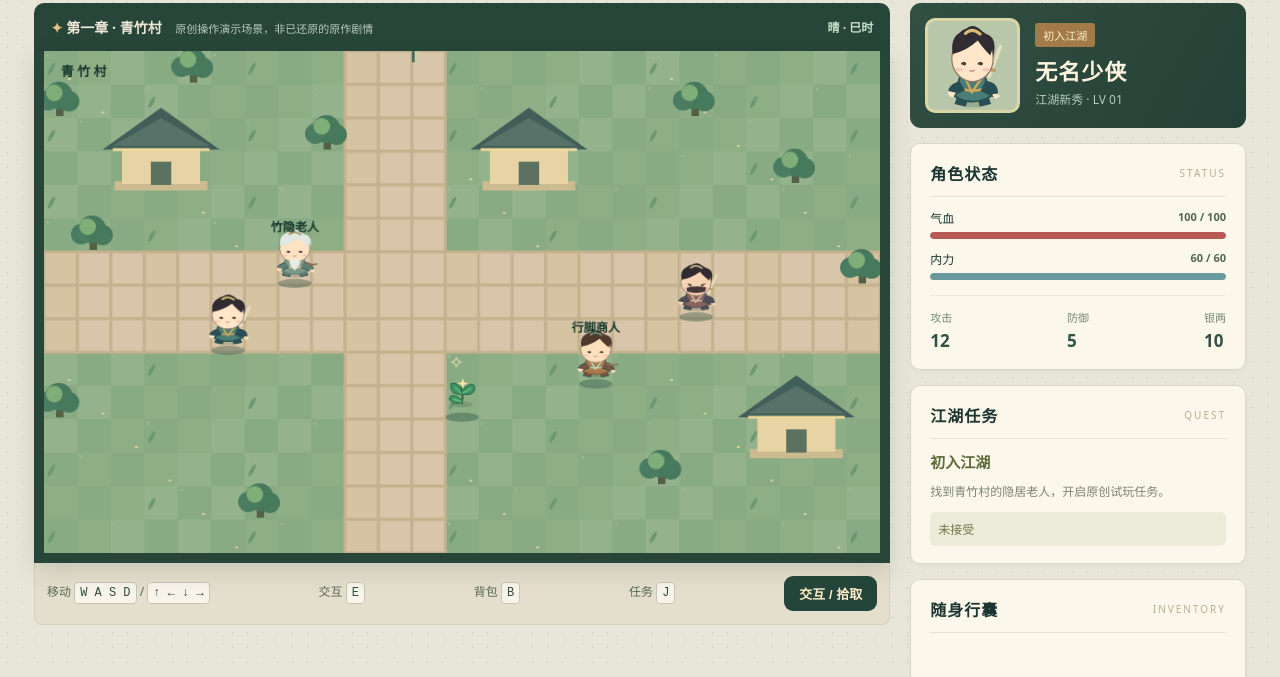
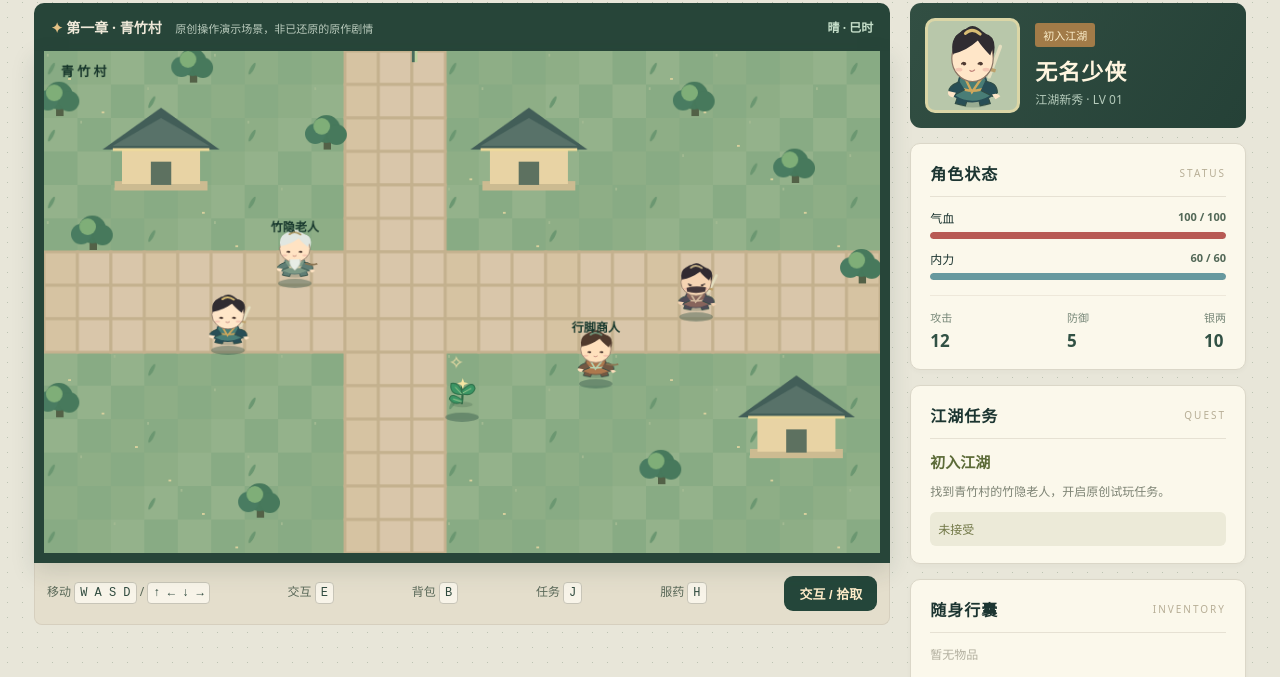
Before and after one commit to mjw3177109/newjingyong2, a website with bundled scripts: page index.html in a window 1280 px wide. Shown: the part 110-787 px from the top of the page. Built offline with nearby package versions, Linux system fonts and the light colour scheme.

Commit message:
ui: add field healing action and shortcut

```diff
--- a/index.html
+++ b/index.html
@@ -17,14 +17,14 @@
       <section class="game-area" aria-label="游戏场景">
         <div class="scene-heading"><div><span class="gold-dot">✦</span> 第一章 · 青竹村 <span class="subtitle">原创操作演示场景，非已还原的原作剧情</span></div><span class="map-label">晴 · 巳时</span></div>
         <div class="canvas-frame"><canvas id="game" width="900" height="540" aria-label="通过方向键移动角色，E键交互"></canvas><div id="dialog" class="dialog hidden" role="status"></div><div id="combat" class="combat hidden"><h2>竹林试炼</h2><p id="combat-info"></p><div class="combat-actions"><button id="attack">出招</button><button id="guard">防御</button><button id="drink">服药</button><button id="flee">撤退</button></div></div><div class="toast hidden" id="toast"></div></div>
-        <div class="control-strip"><span>移动 <kbd>W A S D</kbd> / <kbd>↑ ← ↓ →</kbd></span><span>交互 <kbd>E</kbd></span><span>背包 <kbd>B</kbd></span><span>任务 <kbd>J</kbd></span><button id="interact">交互 / 拾取</button></div>
+        <div class="control-strip"><span>移动 <kbd>W A S D</kbd> / <kbd>↑ ← ↓ →</kbd></span><span>交互 <kbd>E</kbd></span><span>背包 <kbd>B</kbd></span><span>任务 <kbd>J</kbd></span><span>服药 <kbd>H</kbd></span><button id="interact">交互 / 拾取</button></div>
         <div class="mobile-pad" aria-label="触屏操作"><div></div><button data-direction="up" aria-label="向上">▲</button><div></div><button data-direction="left" aria-label="向左">◀</button><button data-direction="down" aria-label="向下">▼</button><button data-direction="right" aria-label="向右">▶</button></div>
       </section>
       <aside class="sidebar">
         <div class="hero-card"><div class="portrait"><img src="./assets/hero.svg" alt="原创Q版国风侠客" /></div><div class="hero-data"><span class="tiny-tag">初入江湖</span><h2>无名少侠</h2><p>江湖新秀 · LV 01</p></div></div>
         <section class="panel"><div class="panel-header"><h3>角色状态</h3><span>STATUS</span></div><div class="stat-row"><span>气血</span><strong id="hp-num">100 / 100</strong></div><div class="bar"><div id="hp-bar"></div></div><div class="stat-row"><span>内力</span><strong>60 / 60</strong></div><div class="bar energy"><div></div></div><div class="stat-inline"><div>攻击<strong id="attack-num">12</strong></div><div>防御<strong>5</strong></div><div>银两<strong id="silver">10</strong></div></div></section>
         <section class="panel"><div class="panel-header"><h3>江湖任务</h3><span>QUEST</span></div><div class="quest-title" id="quest-title">初入江湖</div><p id="quest-desc">找到青竹村的隐居老人，开启原创试玩任务。</p><div class="quest-progress" id="quest-progress">未接受</div></section>
-        <section class="panel"><div class="panel-header"><h3>随身行囊</h3><span>INVENTORY</span></div><div class="inventory" id="inventory"></div><button id="equip-weapon" disabled style="margin-top:10px">装备竹纹短剑（攻击 +4）</button><button id="discard-potion" disabled style="margin-top:8px">整理行囊：丢弃一包回春散</button></section>
+        <section class="panel"><div class="panel-header"><h3>随身行囊</h3><span>INVENTORY</span></div><div class="inventory" id="inventory"></div><button id="use-potion" disabled style="margin-top:10px">服用回春散（气血 +30）</button><button id="equip-weapon" disabled style="margin-top:10px">装备竹纹短剑（攻击 +4）</button><button id="discard-potion" disabled style="margin-top:8px">整理行囊：丢弃一包回春散</button></section>
         <section class="panel log-panel"><div class="panel-header"><h3>江湖纪事</h3><span>JOURNAL</span></div><div id="journal" class="journal" aria-live="polite"></div></section>
       </aside>
     </div>
```
